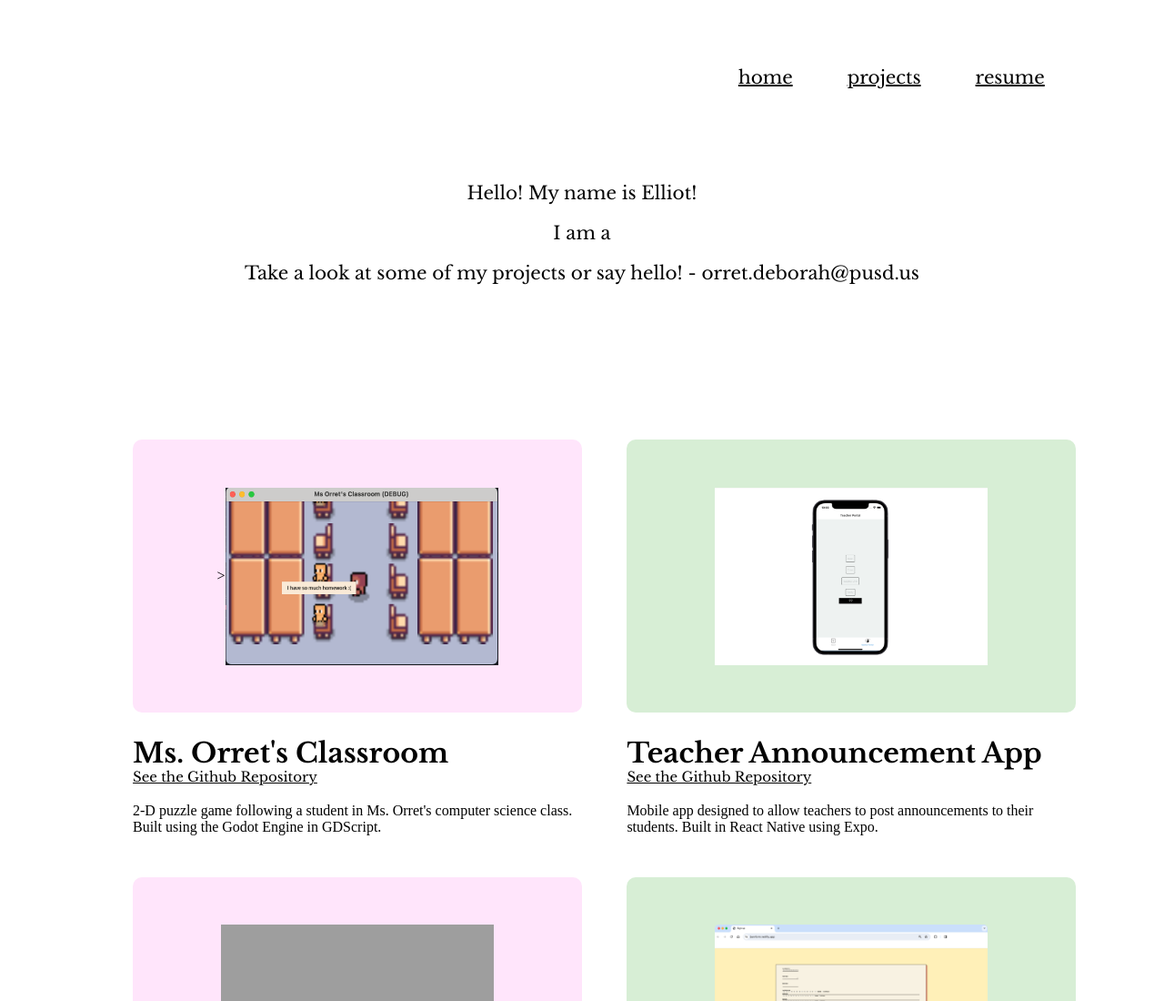
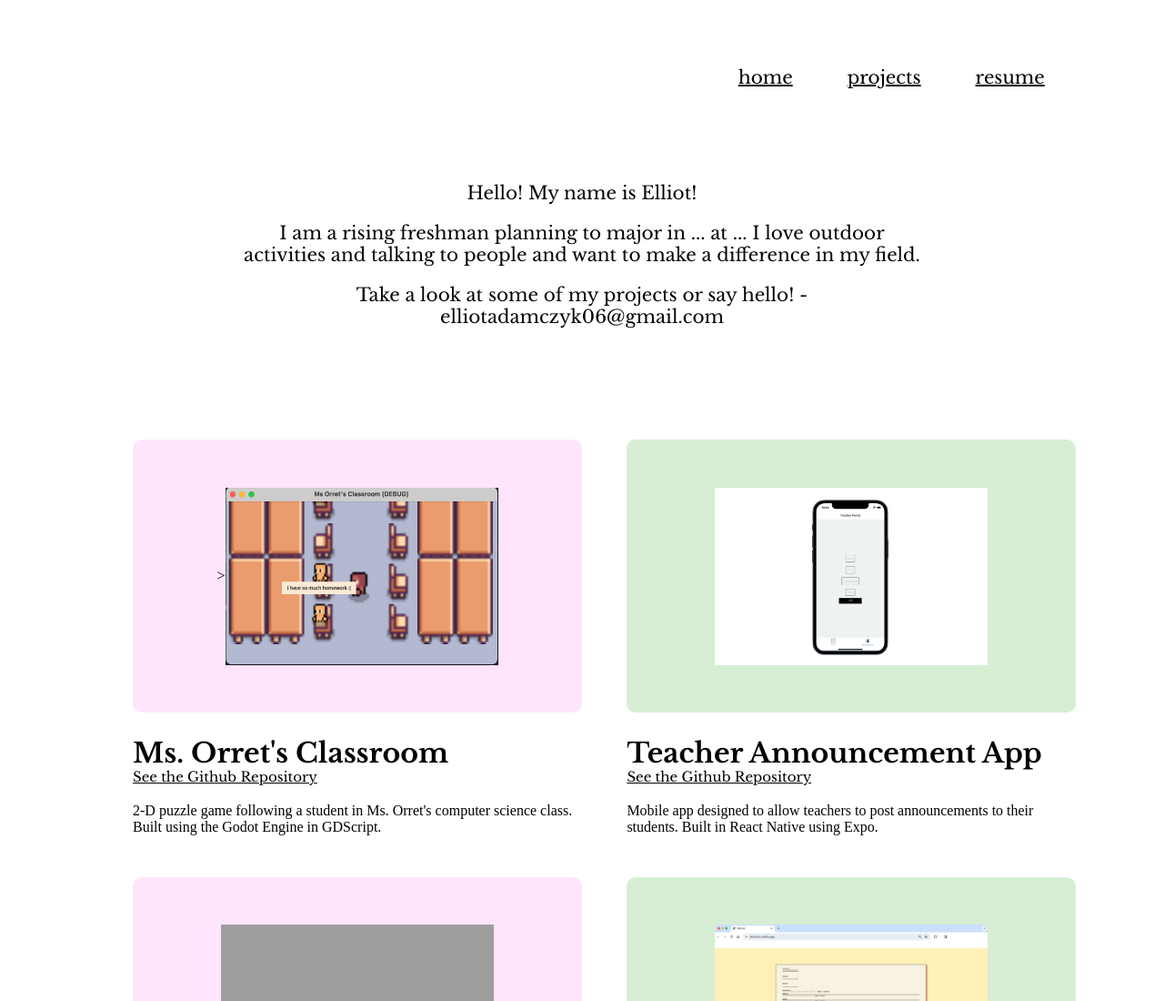
Before and after one commit to ElliotAdamczyk/seniorportfolio, a plain HTML site: page index.html in a window 1280 px wide. Shown: the top 1100 px of the page at 91% size. Drawn offline with nearby package versions, Linux system fonts and the light colour scheme; grey boxes are pictures that could not be loaded.

Commit message:
worked on bio

```diff
--- a/index.html
+++ b/index.html
@@ -38,8 +38,8 @@
 
   <div class="home-header">
     <p> Hello! My name is Elliot!</p>
-    <p> I am a    <p/>
-    <p>  Take a look at some of my projects or say hello! - orret.deborah@pusd.us</p>
+    <p> I am a rising freshman planning to major in ... at ... I love outdoor activities and talking to people and want to make a difference in my field. <p/>
+    <p>  Take a look at some of my projects or say hello! - elliotadamczyk06@gmail.com</p>
   </div>
 
   <br> <br>
```
